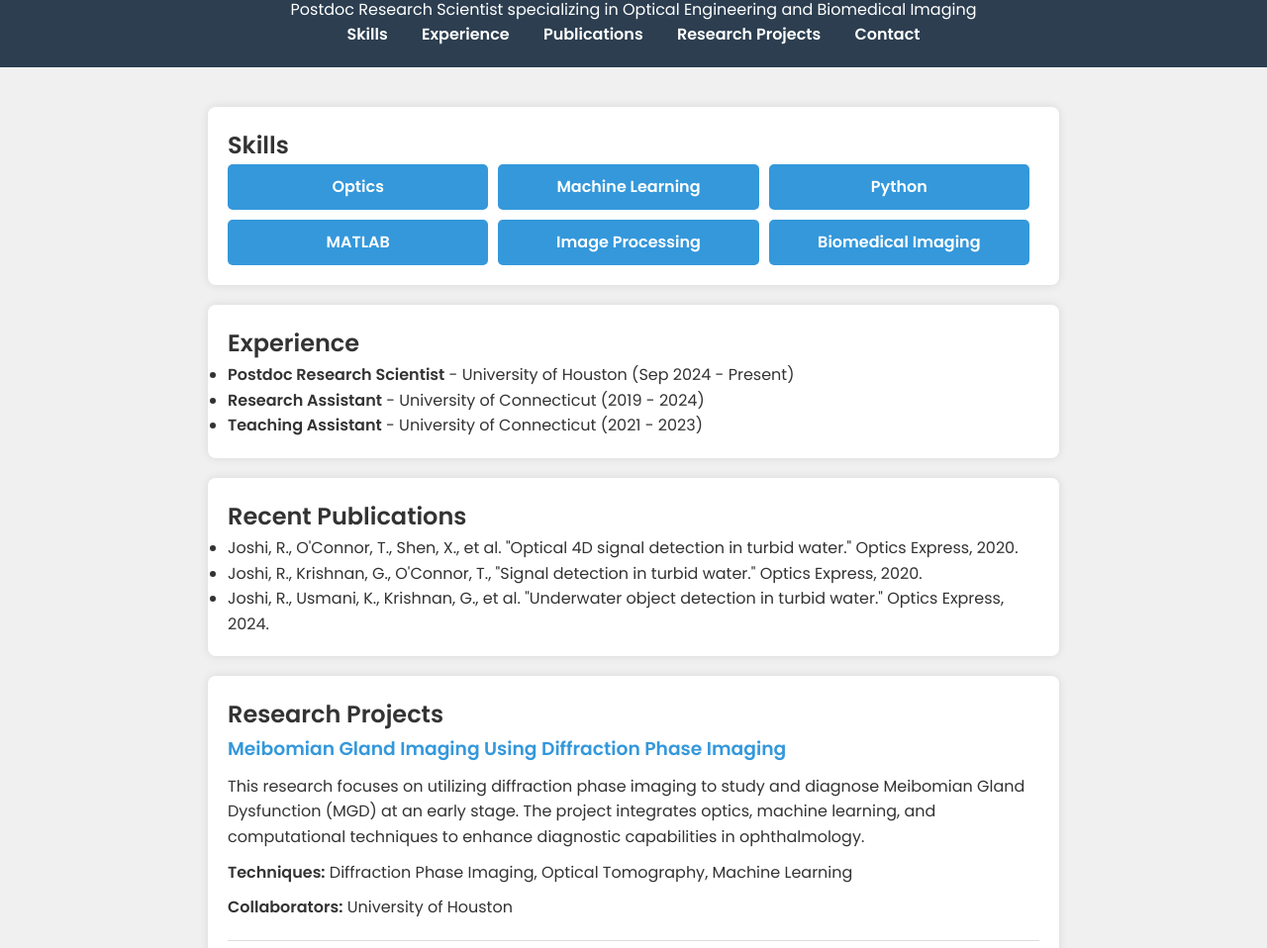
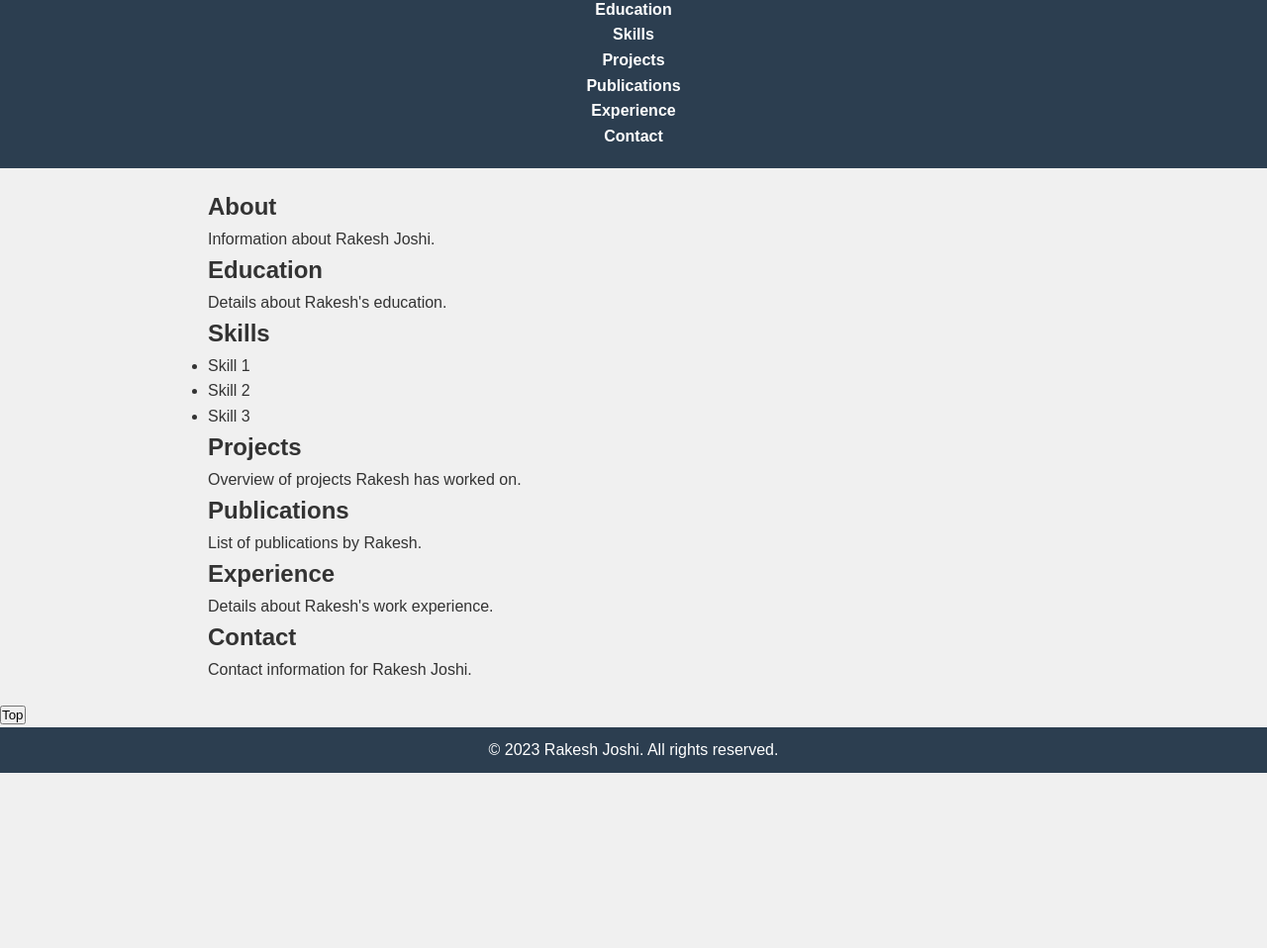
Before and after one commit to rakaUconn/raj.github.io, a plain HTML site: page index.html in a window 1280 px wide. Shown: the part 100-1058 px from the top of the page at 99% size. After the commit the page ends 881 px from the top, so only its background shows below. Drawn offline with Linux system fonts and the light colour scheme; files that its build step writes are made by us from their sources.

Commit message:
Add files via upload

```diff
--- a/index.html
+++ b/index.html
@@ -1,102 +1,74 @@
 <!DOCTYPE html>
 <html lang="en">
-
 <head>
     <meta charset="UTF-8">
     <meta name="viewport" content="width=device-width, initial-scale=1.0">
-    <meta name="description" content="Rakesh Joshi - Portfolio">
-    <title>Rakesh Joshi - Portfolio</title>
-    <link rel="stylesheet" href="css/style.css">
-    <link rel="preconnect" href="https://fonts.googleapis.com">
-    <link href="https://fonts.googleapis.com/css2?family=Poppins:wght@400;600&display=swap" rel="stylesheet">
+    <title>Rakesh Joshi's Portfolio</title>
+    <link rel="stylesheet" href="styles/style.css">
 </head>
-
 <body>
     <header>
-        <div class="container">
-            <div class="profile">
-                <img src="img/profile.jpg" alt="Rakesh Joshi">
-            </div>
-            <h1>Rakesh Joshi</h1>
-            <p>Postdoc Research Scientist specializing in Optical Engineering and Biomedical Imaging</p>
-        </div>
+        <h1>Rakesh Joshi</h1>
         <nav>
-            <a href="#skills">Skills</a>
-            <a href="#experience">Experience</a>
-            <a href="#publications">Publications</a>
-            <a href="#projects">Research Projects</a>
-            <a href="#contact">Contact</a>
+            <ul>
+                <li><a href="#about">About</a></li>
+                <li><a href="#education">Education</a></li>
+                <li><a href="#skills">Skills</a></li>
+                <li><a href="#projects">Projects</a></li>
+                <li><a href="#publications">Publications</a></li>
+                <li><a href="#experience">Experience</a></li>
+                <li><a href="#contact">Contact</a></li>
+            </ul>
         </nav>
     </header>
 
     <main>
-        <section id="skills" class="section">
-            <h2>Skills</h2>
-            <div class="skills-list">
-                <div>Optics</div>
-                <div>Machine Learning</div>
-                <div>Python</div>
-                <div>MATLAB</div>
-                <div>Image Processing</div>
-                <div>Biomedical Imaging</div>
-            </div>
+        <section id="about">
+            <h2>About</h2>
+            <p>Information about Rakesh Joshi.</p>
         </section>
 
-        <section id="experience" class="section">
-            <h2>Experience</h2>
+        <section id="education">
+            <h2>Education</h2>
+            <p>Details about Rakesh's education.</p>
+        </section>
+
+        <section id="skills">
+            <h2>Skills</h2>
             <ul>
-                <li><strong>Postdoc Research Scientist</strong> - University of Houston (Sep 2024 - Present)</li>
-                <li><strong>Research Assistant</strong> - University of Connecticut (2019 - 2024)</li>
-                <li><strong>Teaching Assistant</strong> - University of Connecticut (2021 - 2023)</li>
+                <li>Skill 1</li>
+                <li>Skill 2</li>
+                <li>Skill 3</li>
             </ul>
         </section>
 
-        <section id="publications" class="section">
-            <h2>Recent Publications</h2>
-            <ul>
-                <li>Joshi, R., O'Connor, T., Shen, X., et al. "Optical 4D signal detection in turbid water." Optics Express, 2020.</li>
-                <li>Joshi, R., Krishnan, G., O'Connor, T., "Signal detection in turbid water." Optics Express, 2020.</li>
-                <li>Joshi, R., Usmani, K., Krishnan, G., et al. "Underwater object detection in turbid water." Optics Express, 2024.</li>
-            </ul>
+        <section id="projects">
+            <h2>Projects</h2>
+            <p>Overview of projects Rakesh has worked on.</p>
         </section>
 
-        <!-- Research Projects Section -->
-        <section id="projects" class="section">
-            <h2>Research Projects</h2>
-            <article>
-                <h3>Meibomian Gland Imaging Using Diffraction Phase Imaging</h3>
-                <p>This research focuses on utilizing diffraction phase imaging to study and diagnose Meibomian Gland Dysfunction (MGD) at an early stage. The project integrates optics, machine learning, and computational techniques to enhance diagnostic capabilities in ophthalmology.</p>
-                <p><strong>Techniques:</strong> Diffraction Phase Imaging, Optical Tomography, Machine Learning</p>
-                <p><strong>Collaborators:</strong> University of Houston</p>
-            </article>
-
-            <article>
-                <h3>Optical Signal Detection in Turbid Water</h3>
-                <p>Developed an optical signal detection system using 3D integral imaging and deep learning to enhance signal clarity in turbid water environments. This project tackled challenges such as occlusion and light scattering in underwater conditions.</p>
-                <p><strong>Techniques:</strong> 3D Integral Imaging, Deep Learning, Polarimetric Optics</p>
-                <p><strong>Outcome:</strong> Published in Optics Express</p>
-            </article>
-
-            <article>
-                <h3>Multimodal Micro-Endoscope Development</h3>
-                <p>Worked on developing a multimodal micro-endoscope for bright-field and fluorescence imaging. The device is capable of examining biological cells and tissues for ex vivo and in vivo applications. Collaborated with medical professionals and engineers for cross-disciplinary research.</p>
-                <p><strong>Techniques:</strong> Optical Microscopy, Fluorescence Imaging, Biomedical Engineering</p>
-                <p><strong>Collaborators:</strong> IIT Delhi, AIIMS New Delhi</p>
-            </article>
+        <section id="publications">
+            <h2>Publications</h2>
+            <p>List of publications by Rakesh.</p>
         </section>
 
-        <section id="contact" class="section">
+        <section id="experience">
+            <h2>Experience</h2>
+            <p>Details about Rakesh's work experience.</p>
+        </section>
+
+        <section id="contact">
             <h2>Contact</h2>
-            <p>Email: <a href="mailto:rakesh.joshi@uconn.edu">rakesh.joshi@uconn.edu</a></p>
-            <p>LinkedIn: <a href="https://www.linkedin.com/in/rakesh-joshi-94a2a916b/" target="_blank">Rakesh Joshi</a></p>
-            <p>GitHub: <a href="https://github.com/rakaUconn" target="_blank">rakaUconn</a></p>
+            <p>Contact information for Rakesh Joshi.</p>
         </section>
     </main>
 
+    <button id="scrollToTop" title="Go to top">Top</button>
+
     <footer>
-        <p>&copy; 2024 Rakesh Joshi | All rights reserved.</p>
+        <p>&copy; 2023 Rakesh Joshi. All rights reserved.</p>
     </footer>
 
+    <script src="scripts/main.js"></script>
 </body>
-
 </html>
```
